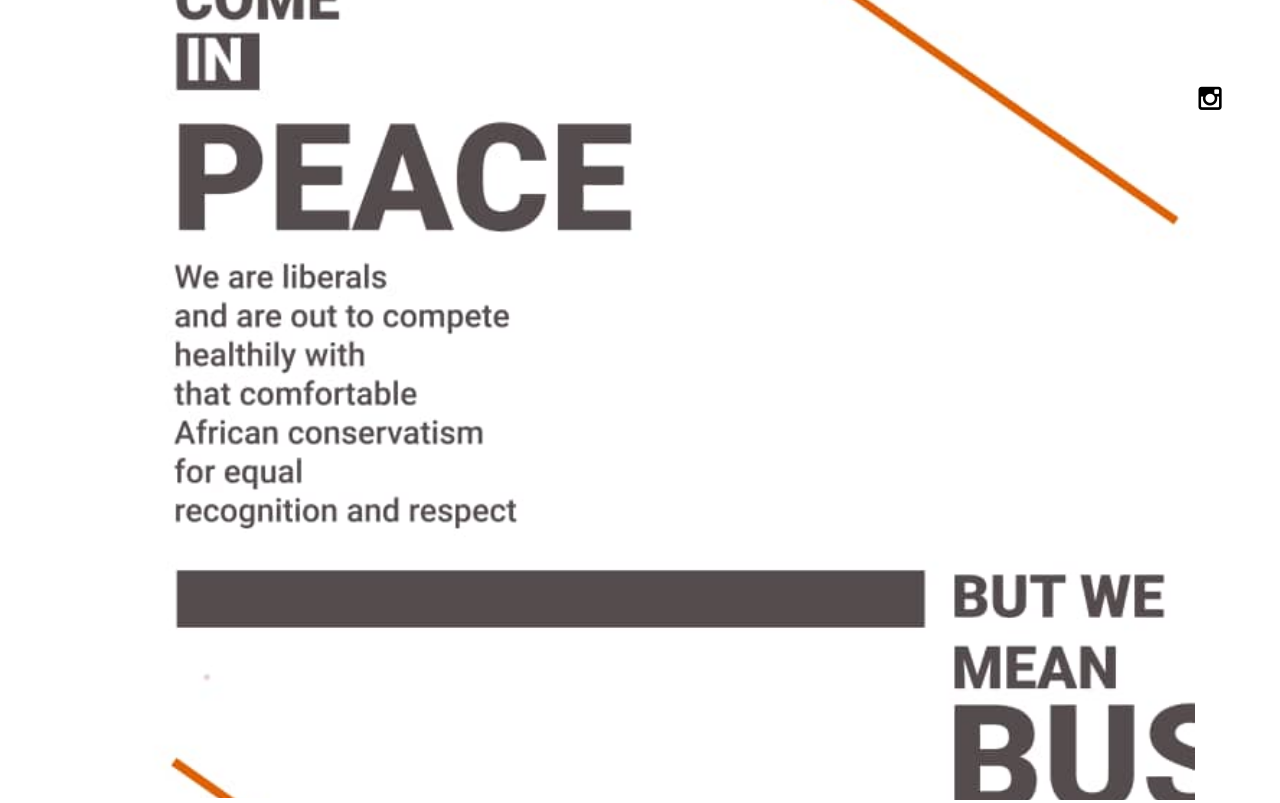
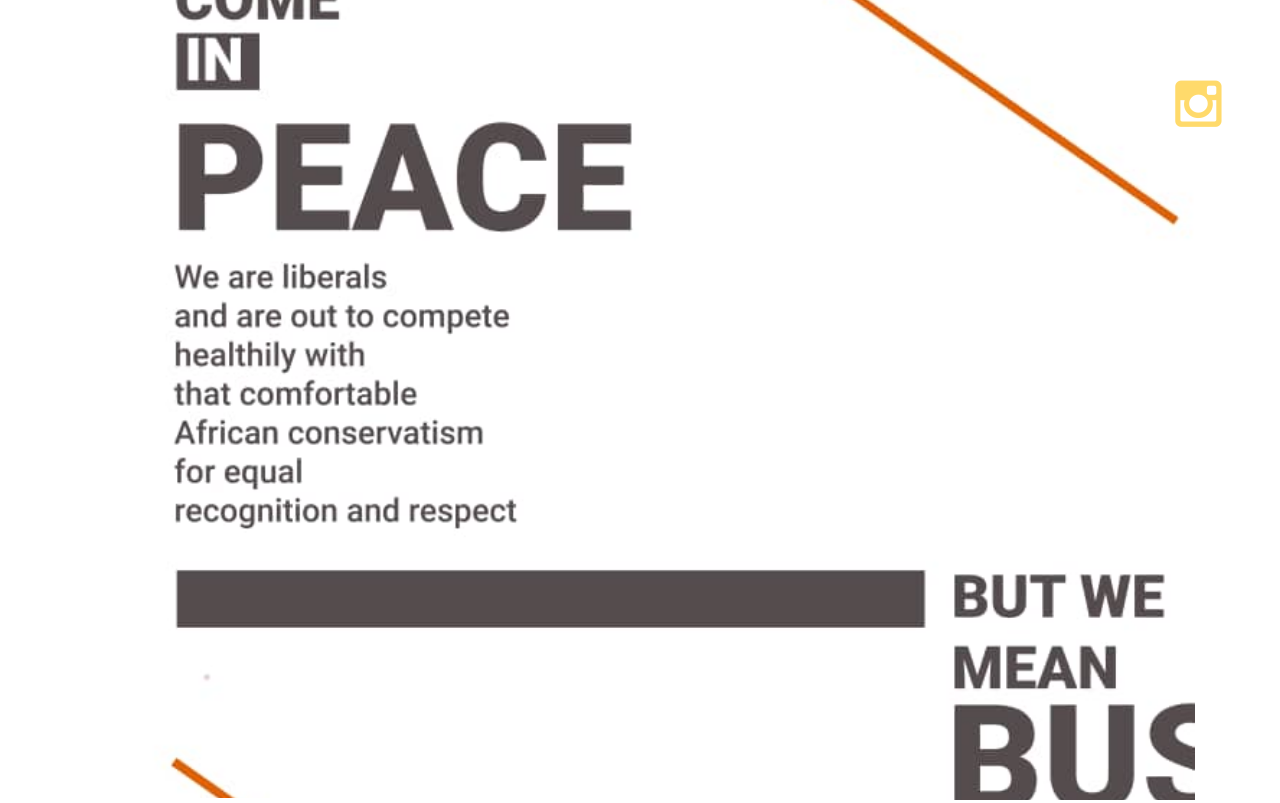
Before and after one commit to donaldnyingifa/coming-soon, a plain HTML site: page index.html in a window 1280 px wide. Shown: the top 803 px of the page. Drawn offline with nearby package versions, Linux system fonts and the light colour scheme.

Commit message:
style update

```diff
--- a/css/main.css
+++ b/css/main.css
@@ -868,7 +868,7 @@ header .social-links ul li:last-child {
 
 header .social-links ul li a,
 header .social-links ul li a:visited {
-	color: #000;
+	color: #ffda6b;
 }
 
 header .social-links ul li a:hover,
--- a/index.html
+++ b/index.html
@@ -47,7 +47,7 @@
 			<div class="social-links">
 			   <ul>
 					<!-- <li><a href="tel:09090422127"><i class="fa fa-phone"></i></a></li>				    -->
-				   <li><a href="https://www.instagram.com/teezfeelz/" target="_blank"><i class="fa fa-instagram"></i></a></li>
+				   <li><a href="https://www.instagram.com/teezfeelz/" target="_blank"><i class="fa fa-instagram fa-2x"></i></a></li>
 
 				</ul>
 			</div>
```
